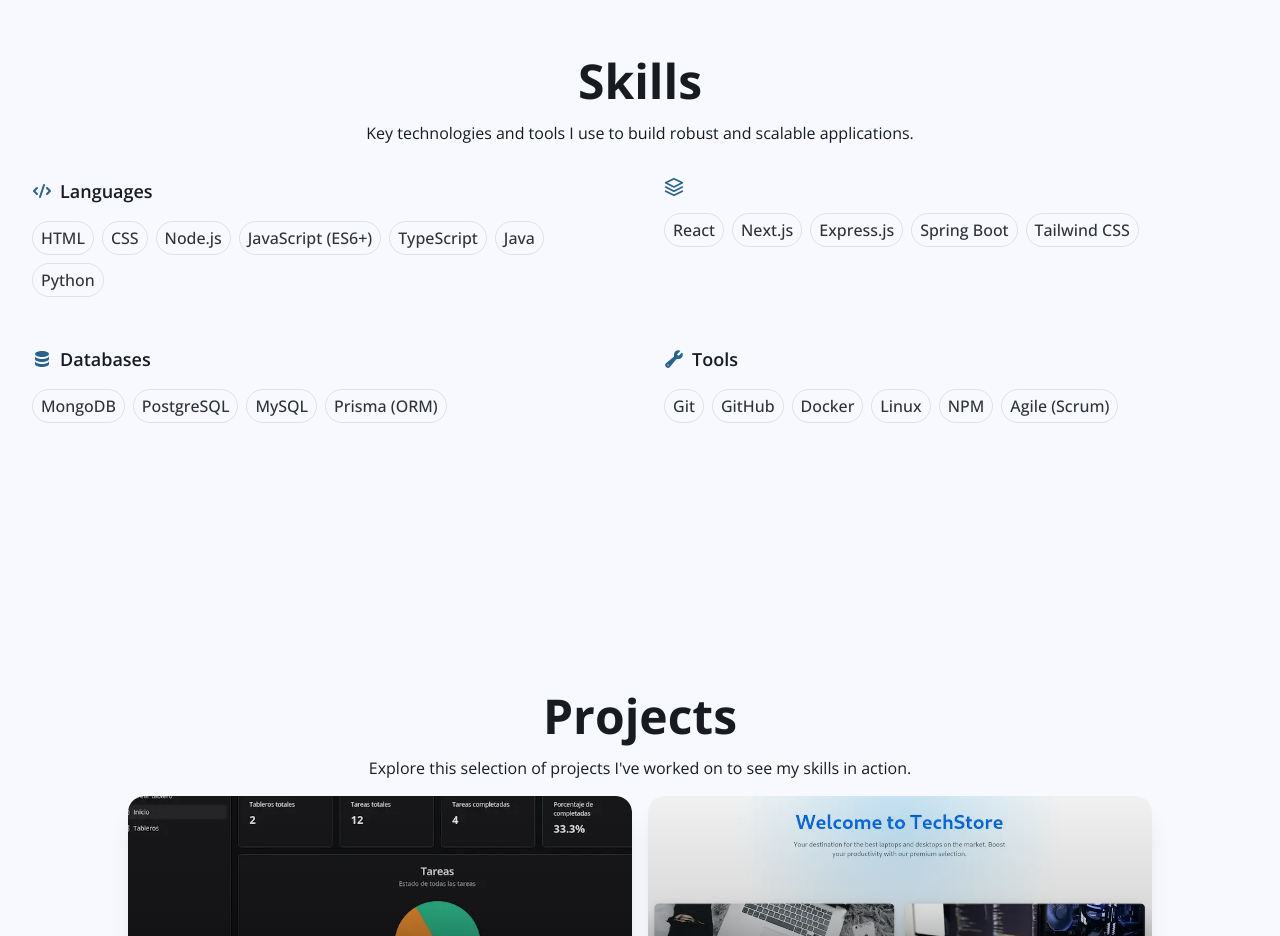
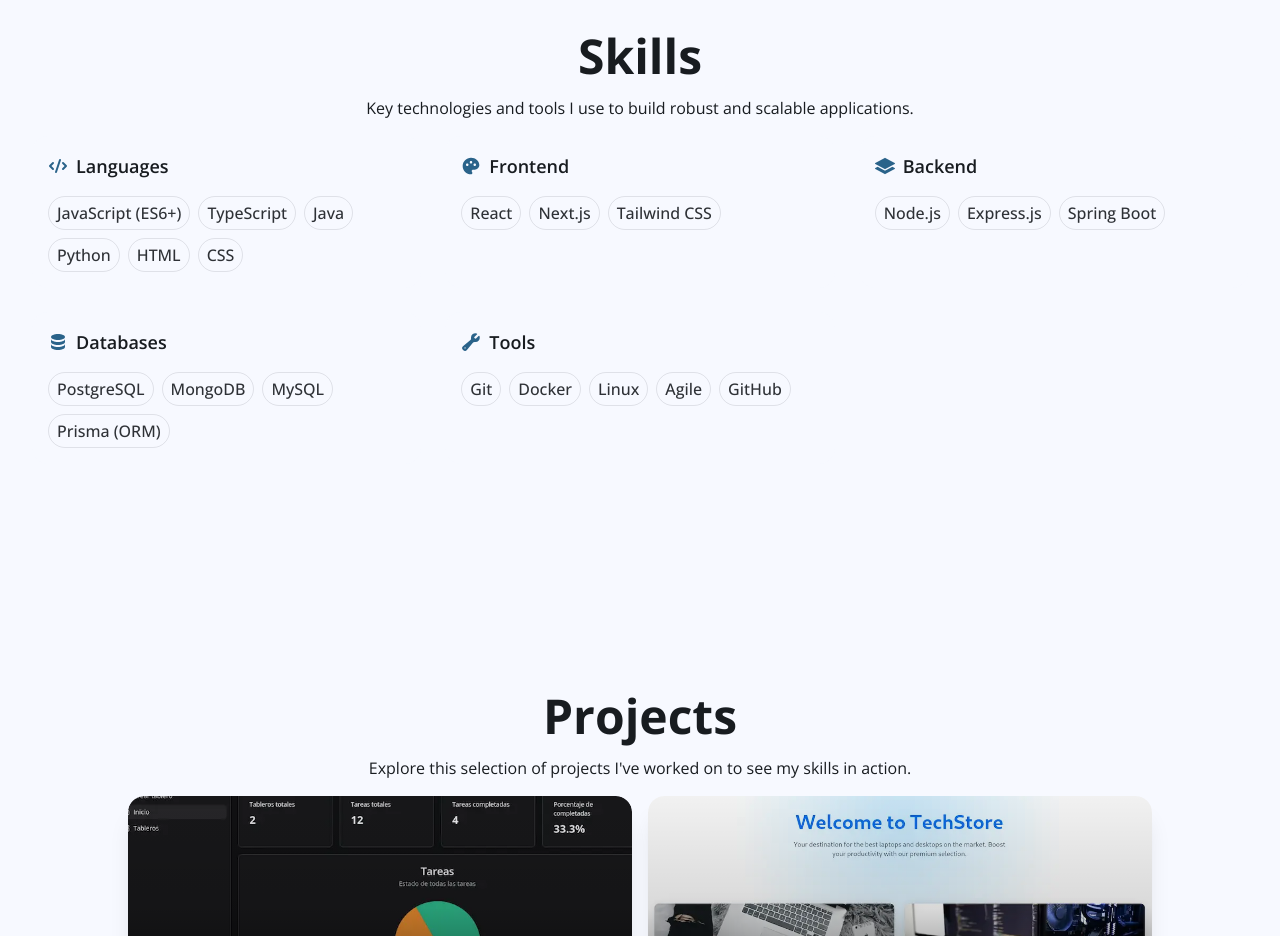
Before and after one commit to fernandobouchet/fernandobouchet.github.io, a Next.js app: page / in a window 1280 px wide. Shown: the part 980-1916 px from the top of the page. Built offline with nearby package versions, Linux system fonts and the light colour scheme.

Commit message:
feat: update 'skills' section

```diff
--- a/components/skills/skills.tsx
+++ b/components/skills/skills.tsx
@@ -5,8 +5,9 @@ import { SectionContainer } from "../ui/section-container";
 import { LanguageContext } from "@/context/language-context";
 import { SkillCard } from "./skill-card";
 import { HiCode, HiDatabase } from "react-icons/hi";
-import { FiLayers } from "react-icons/fi";
 import { HiWrench } from "react-icons/hi2";
+import { RiPaletteFill } from "react-icons/ri";
+import { BsFillLayersFill } from "react-icons/bs";
 
 const Skills = () => {
   const { texts } = useContext(LanguageContext);
@@ -17,32 +18,37 @@ const Skills = () => {
       title: texts.skills.languages,
       icon: <HiCode />,
       items: [
-        "HTML",
-        "CSS",
-        "Node.js",
         "JavaScript (ES6+)",
         "TypeScript",
         "Java",
         "Python",
+        "HTML",
+        "CSS",
       ],
     },
     {
       id: 2,
-      title: texts.skills.frameworks,
-      icon: <FiLayers />,
-      items: ["React", "Next.js", "Express.js", "Spring Boot", "Tailwind CSS"],
+      title: texts.skills.frontend,
+      icon: <RiPaletteFill />,
+      items: ["React", "Next.js", "Tailwind CSS"],
     },
     {
       id: 3,
-      title: texts.skills.databases,
-      icon: <HiDatabase />,
-      items: ["MongoDB", "PostgreSQL", "MySQL", "Prisma (ORM)"],
+      title: texts.skills.backend,
+      icon: <BsFillLayersFill />,
+      items: ["Node.js", "Express.js", "Spring Boot"],
     },
     {
       id: 4,
+      title: texts.skills.databases,
+      icon: <HiDatabase />,
+      items: ["PostgreSQL", "MongoDB", "MySQL", "Prisma (ORM)"],
+    },
+    {
+      id: 5,
       title: texts.skills.tools,
       icon: <HiWrench />,
-      items: ["Git", "GitHub", "Docker", "Linux", "NPM", "Agile (Scrum)"],
+      items: ["Git", "Docker", "Linux", "Agile", "GitHub"],
     },
   ];
 
@@ -50,7 +56,7 @@ const Skills = () => {
     <SectionContainer sectionId="skills">
       <h2 className="section-title">{texts.skills.title}</h2>
       <p className="text-center pb-4">{texts.skills.p1}</p>
-      <div className="grid grid-cols-1 lg:grid-cols-2 gap-4">
+      <div className="grid grid-cols-1 sm:grid-cols-2 lg:grid-cols-3 gap-6 px-4">
         {SkillsSections.length > 0 &&
           SkillsSections.map((section) => (
             <SkillCard
```
